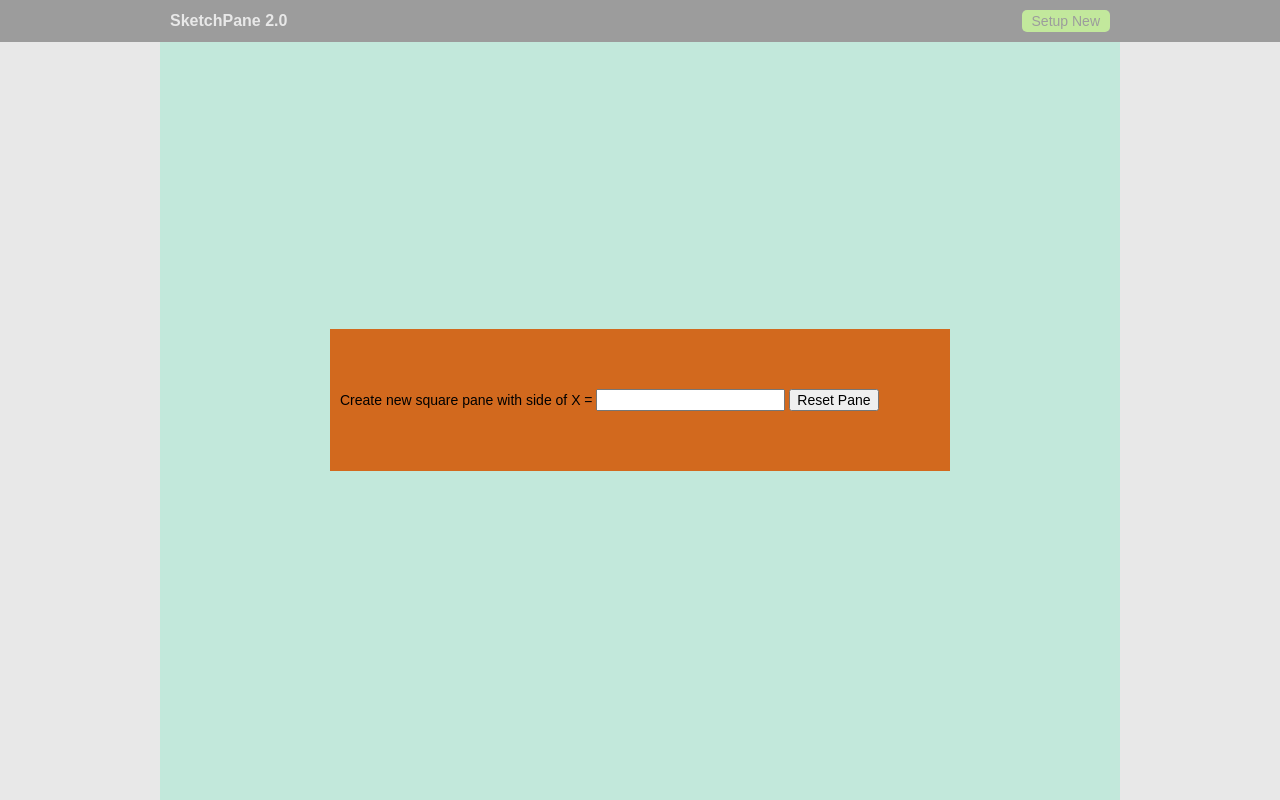
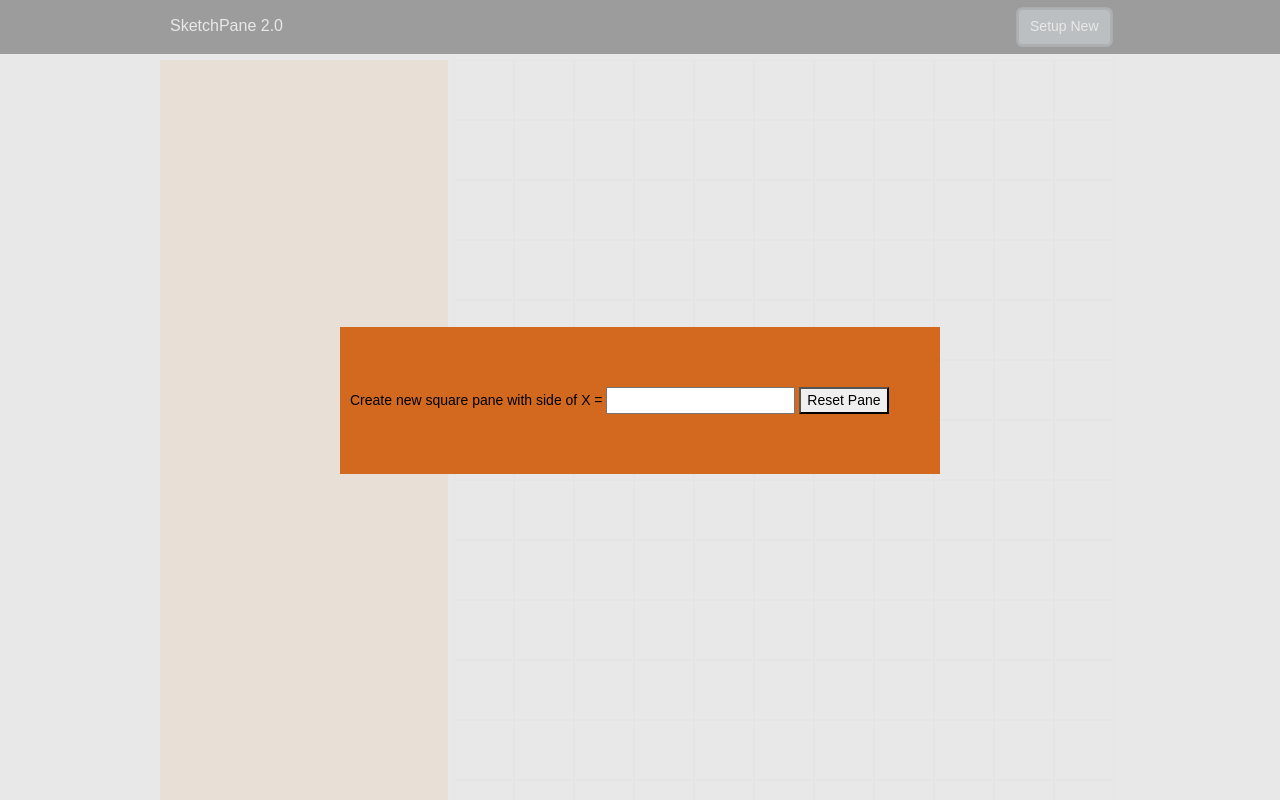
Before and after one commit to michalskrzynski/sketchpad, a plain HTML site: page index.html in a window 1280 px wide. Both pictures are taken after a click on the button "Setup New". Shown: the top 800 px of the page. Drawn offline with nearby package versions, Linux system fonts and the light colour scheme.

Commit message:
reorganize js and css, import pick-a-color

```diff
--- /dev/null
+++ b/css/style.css
@@ -0,0 +1,99 @@
+* {
+  font-family: sans-serif;
+  font-size: 14px;
+}
+
+body {
+  margin: 0px;
+}
+
+div.popup {
+  background-color:rgba(222, 222, 222, 0.7);
+  display: none;
+  position: fixed;
+  z-index: 1;
+  left: 0;
+  top: 0;
+  width: 100%;
+  height: 100%;
+  justify-content: center;
+  align-items: center;
+}
+
+div.popup-box {
+  background-color: chocolate;
+  width: 600px;
+  padding: 60px 10px;
+  color: black;
+}
+
+div.top {
+  background-color: black;
+}
+
+div.header {
+  color: white;
+  font-weight: 900;
+
+  width: 960px;
+  margin: 0px auto;
+  padding: 10px;
+  box-sizing: border-box;
+
+  display: flex;
+  justify-content: space-between;
+  align-items: center;
+}
+
+h1 {
+  display: inline;
+  font-size: 16px;
+}
+
+button.reset-button {
+  background-color: chartreuse;
+  border-radius: 5px;
+  border: 0px solid;
+  padding: 3px 10px;
+}
+
+div.page {
+  text-align: center;
+  width: 960px;
+  margin: 6px auto;
+
+  display: flex;
+}
+
+.toolbar {
+  width: 30%;
+  background-color: bisque;
+}
+
+div.touchpane {
+  width: 70%;
+}
+
+div#pane-hook {
+  display: flex;
+  flex-wrap: wrap;
+  /* normally we shouldnt worry about the distribution as it should fit perfectly,
+  but due to some division rounding (floor) the sum of boxes might not be exact 960. */
+  justify-content: center;
+  align-content: center;
+}
+
+div.pane-box {
+}
+
+div.pane-box {
+  box-sizing: border-box;
+  background-color: white;
+  border: 1px solid whitesmoke;
+  border-collapse: collapse;
+}
+
+div.mouseover {
+  background-color: black;
+  transition: background-color 1s ease;
+}
--- a/index.html
+++ b/index.html
@@ -3,8 +3,9 @@
 <head>
   <meta charset="UTF-8">
   <meta http-equiv="X-UA-Compatible" content="IE=edge">
-  <link rel="stylesheet" href="style.css">
-  <script type="text/javascript" src="script.js" defer></script>
+  <link rel="stylesheet" href="https://cdn.jsdelivr.net/npm/bootstrap@4.3.1/dist/css/bootstrap.min.css" integrity="sha384-ggOyR0iXCbMQv3Xipma34MD+dH/1fQ784/j6cY/iJTQUOhcWr7x9JvoRxT2MZw1T" crossorigin="anonymous">
+  <link rel="stylesheet" href="./css/style.css">
+  <script type="text/javascript" src="./js/script.js" defer></script>
   <title>Sketchpad</title>
 </head>
 
@@ -20,15 +21,19 @@
 <div class="top">
   <div class="header">
     <div class="Logo"><h1>SketchPane 2.0</h1></div>
-    <div><button id="reset" class="reset-button">Setup New</button></div>
+    <div><button id="reset" class="btn btn-secondary">Setup New</button></div>
   </div>
 </div>
 <div class="page">
 
+  <div id="toolbar" class="toolbar">
 
-  <div id="touchpane" class="touchpane">
+
 
   </div>
+
+  <div id="touchpane" class="touchpane"></div>
+
 </div>
 
 
--- /dev/null
+++ b/js/script.js
@@ -0,0 +1,71 @@
+const screenWidth = 960;
+
+//paneId can come with or no # sign
+const drawPane = function(paneId, xBoxes) {
+  //maximum 100 boxes in row due to efficiency
+  //also not allowing negative or 0
+  xBoxes = Math.abs( Math.min( xBoxes, 100 ));
+
+  //error if no pane,
+  const pane = document.querySelector( '#' + paneId.replace('#'));
+  if( !pane ) { console.error('NO PANE DIV!'); return; }
+
+
+  //removing all existing boxes wrapped by pane-hook
+  //pane-hook is created for easiness of boxes removal
+  let paneHook = document.querySelector('div#pane-hook');
+  if( paneHook ) pane.removeChild( paneHook );
+
+  //creating new pane-hook
+  paneHook = document.createElement('div');
+  paneHook.setAttribute( 'id', 'pane-hook');
+  pane.appendChild( paneHook );
+
+
+
+  //creating boxes
+  const boxSize = Math.floor( screenWidth / xBoxes );
+  let boxArray = [];
+  for( let i=0; i< Math.pow(xBoxes, 2); i++ ) {
+    boxArray.push( createBoxNode(boxSize) );
+  }
+
+  //and adding to DOM under pane-hook
+  paneHook.append(...boxArray);
+}
+
+
+
+const createBoxNode = function (boxSize) {
+  const box = document.createElement('div');
+  box.setAttribute( 'class', 'pane-box');
+  box.setAttribute( 'style', `width: ${boxSize}px; height: ${boxSize}px;` );
+  box.addEventListener('mouseover', (ev) => {
+    box.classList.add('mouseover');
+  }, false);
+
+  return box;
+}
+
+
+/////
+///// on page load
+////
+
+
+drawPane( 'touchpane', 16);
+document.querySelector('button#reset').addEventListener('click', () => {
+  document.querySelector('#popup').setAttribute( 'style', 'display: flex');
+});
+
+
+document.querySelector('button#confirm-reset').addEventListener('click', () => {
+  const sideX = document.querySelector('#sideX').value;
+  const xNumber = Number( sideX );
+
+  //drawing new pane
+  if( xNumber ) drawPane('touchpane', Math.min( 100, xNumber) );
+
+  //closing popup
+  document.querySelector('#popup').setAttribute( 'style', 'display: none');
+});
```
Also changed, not shown: sample.html (added, +65 -0 lines), css/pick-a-color-1.2.3.min.css (added), js/pick-a-color-1.2.3.min.js (added).
